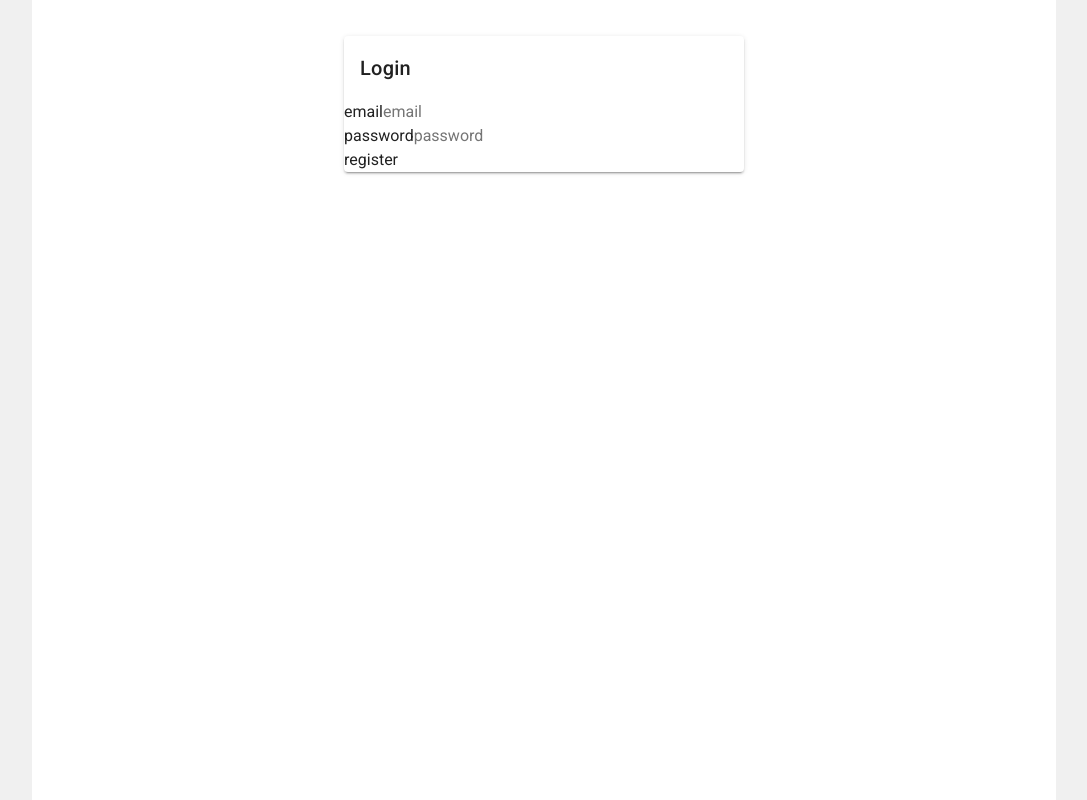
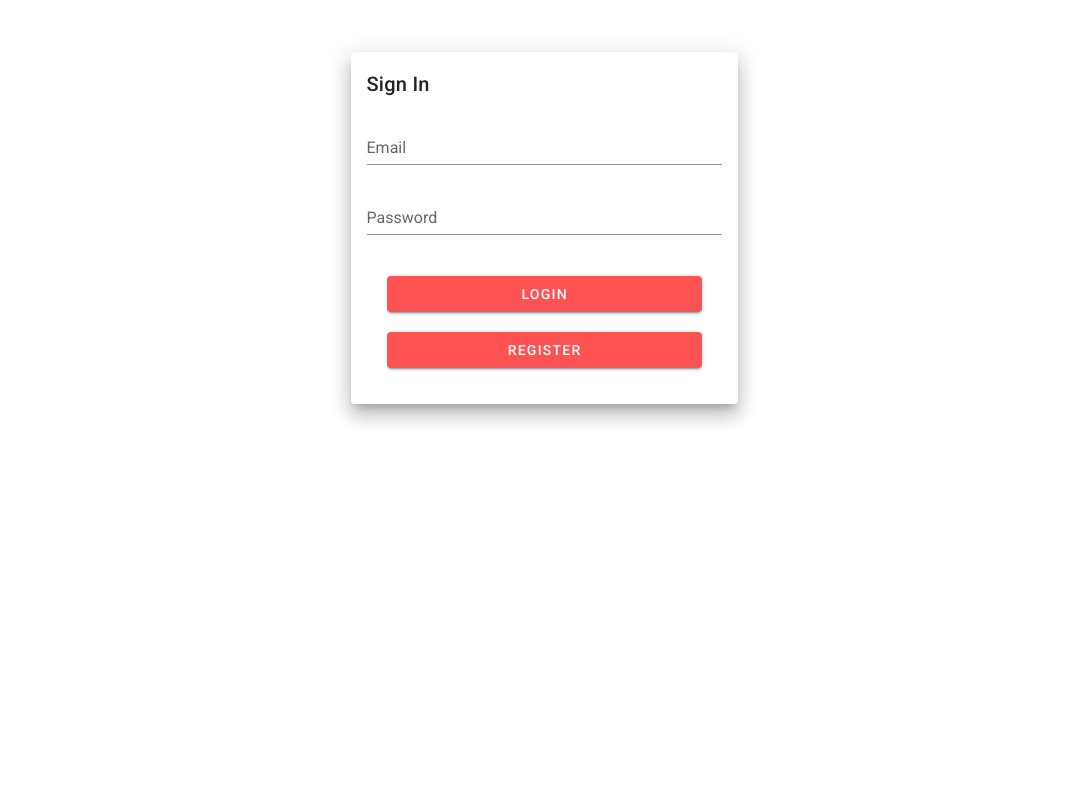
Before and after one commit to asharm10/Front-End-With-Veutify, a Vue app: page /signin in a window 1280 px wide. Shown: the whole page, without its empty margins (96-1183 px from the left). Built offline with nearby package versions, Linux system fonts and the light colour scheme.

Commit message:
Updated sign in component

```diff
--- a/src/components/SignIn.vue
+++ b/src/components/SignIn.vue
@@ -1,22 +1,30 @@
 <template>
-  <v-app>
+  <v-app id="inspire">
     <v-content>
-      <v-card width="400" class="mx-auto mt-9">
-      <v-card-title>
-        Login
-      </v-card-title>
-        <form @submit.prevent="signIn">
-          <div>
-            <label for="username">email</label>
-            <input name="username" v-model="username" placeholder="email">
-          </div>
-          <div>
-            <label for="password">password</label>
-            <input name="password" v-model="password" placeholder="password" type="password">
-          </div>
-          <input type="submit" value="register">
-        </form>
-      </v-card>
+      <v-container mt-10>
+        <v-layout align-center justify-center>
+          <v-flex xs12 sm8 md4>
+            <v-card class="elevation-12">
+              <v-card-title>
+                Sign In
+              </v-card-title>
+              <v-card-text>
+                <v-form @submit.prevent="signIn">
+                  <v-text-field name="username" v-model="username" label="Email" type="text"></v-text-field>
+                  <v-text-field id="password" name="password" v-model="password" label="Password" type="password">
+                  </v-text-field>
+                  <v-card-actions>
+                    <v-col>
+                      <v-btn type="submit" class="mb-5" block color="error">Login</v-btn>
+                      <v-btn block color="error" to="/register">Register</v-btn>
+                    </v-col>
+                  </v-card-actions>
+                </v-form>
+              </v-card-text>
+            </v-card>
+          </v-flex>
+        </v-layout>
+      </v-container>
     </v-content>
   </v-app>
 </template>
```
